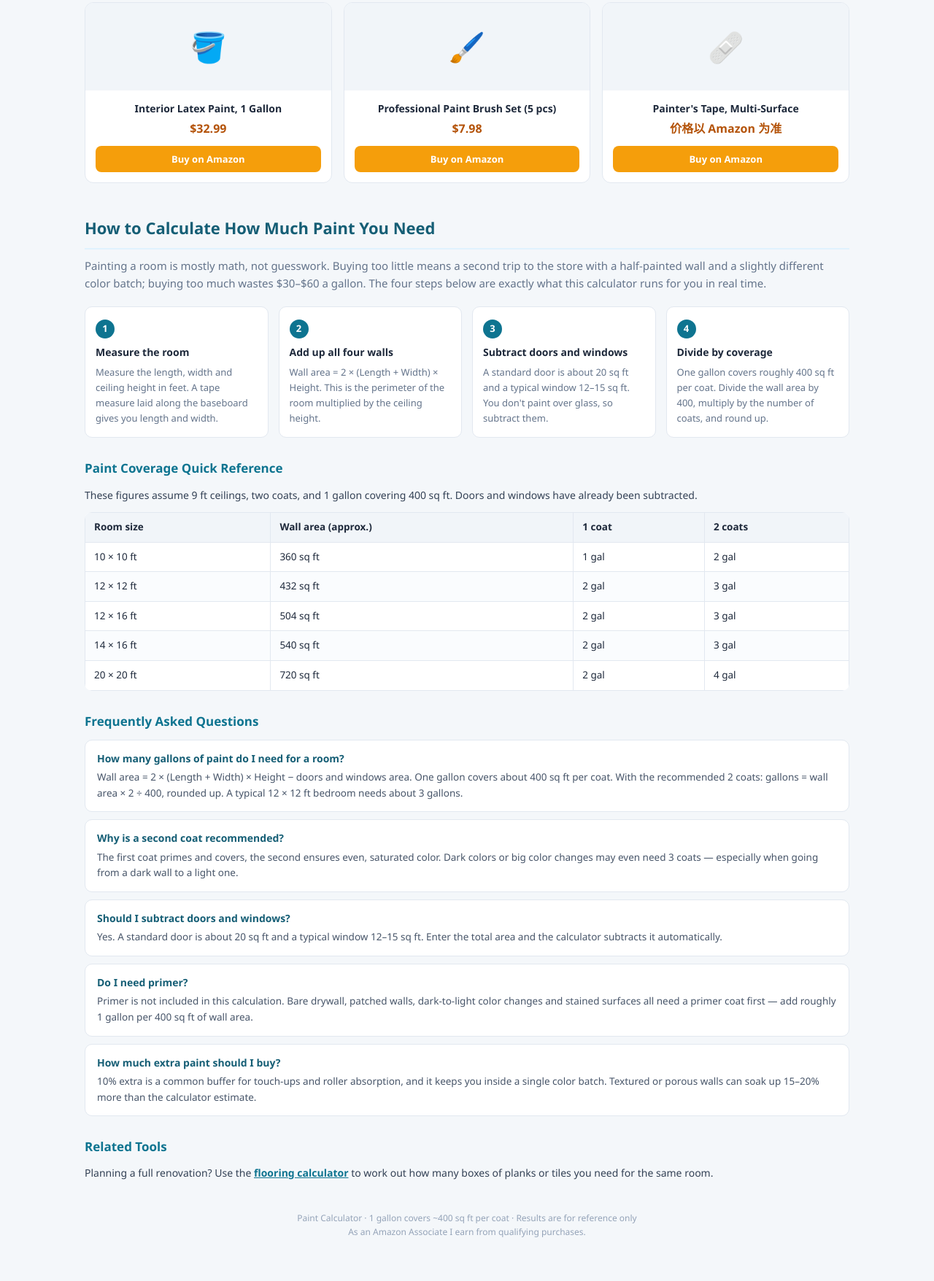
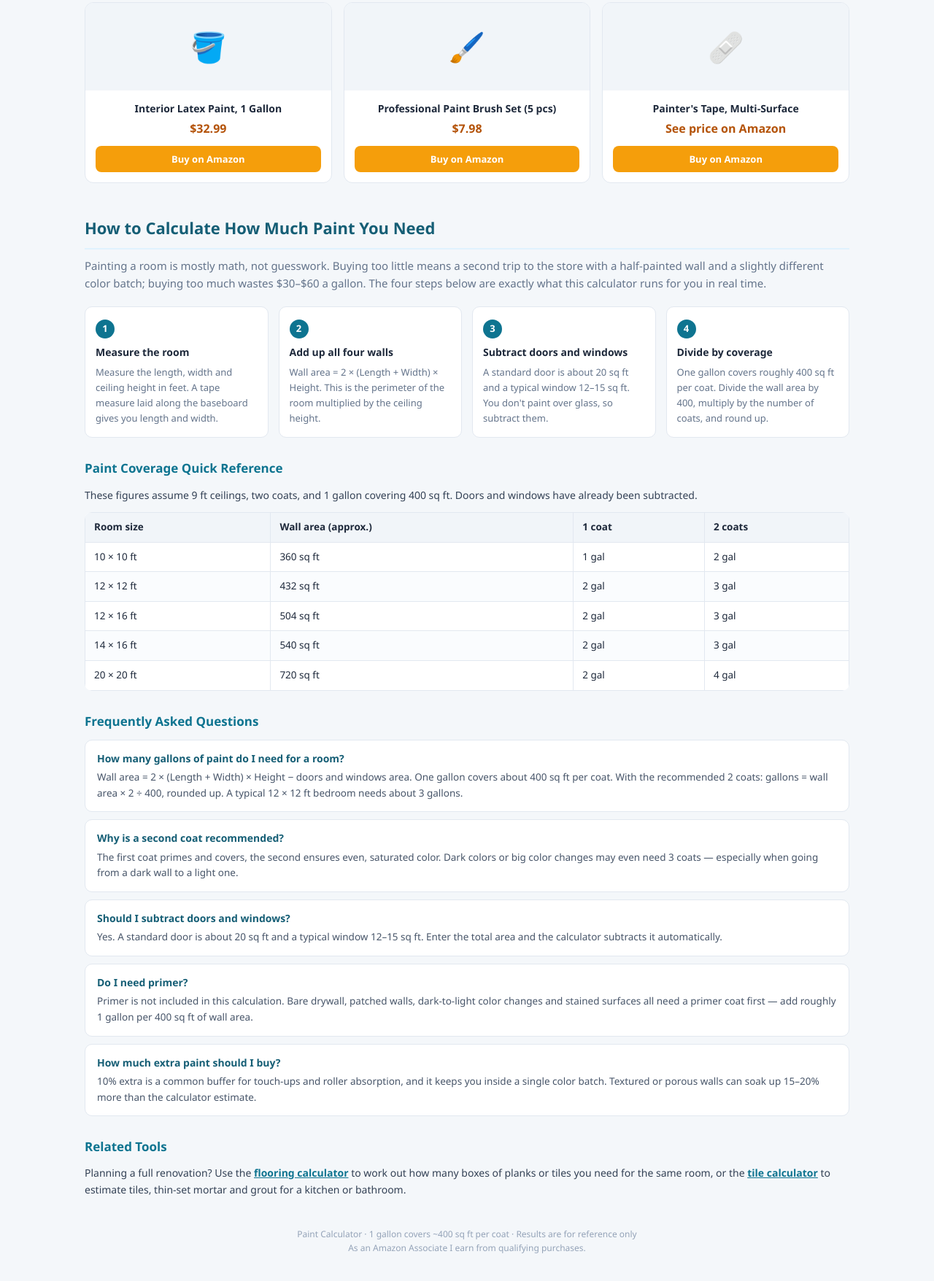
Before and after one commit to Zihuai2026/paint-calculator, a plain HTML site: page en/index.html in a window 1280 px wide. Shown: the part 904-2660 px from the top of the page at 73% size. Drawn offline with Linux system fonts and the light colour scheme.

Commit message:
fix(en): replace leftover Chinese price text with English, add tile calculator to related-tools links, use ASCII brackets in copy text

```diff
--- a/en/index.html
+++ b/en/index.html
@@ -397,7 +397,7 @@ footer { text-align: center; font-size: 12px; color: #94a3b8; margin-top: 40px;
         <div class="goods-img">🩹</div>
         <div class="goods-body">
           <div class="g-name">Painter's Tape, Multi-Surface</div>
-          <div class="g-price">价格以 Amazon 为准</div>
+          <div class="g-price">See price on Amazon</div>
           <a href="https://www.amazon.com/dp/B0C7PZWCCT?tag=paintcalc20-20" target="_blank" rel="nofollow sponsored">Buy on Amazon</a>
         </div>
       </div>
@@ -510,7 +510,9 @@ footer { text-align: center; font-size: 12px; color: #94a3b8; margin-top: 40px;
     <p>
       Planning a full renovation? Use the
       <a href="../flooring/" style="color:var(--primary);font-weight:600">flooring calculator</a>
-      to work out how many boxes of planks or tiles you need for the same room.
+      to work out how many boxes of planks or tiles you need for the same room, or the
+      <a href="../tile/" style="color:var(--primary);font-weight:600">tile calculator</a>
+      to estimate tiles, thin-set mortar and grout for a kitchen or bathroom.
     </p>
   </section>
 
@@ -690,7 +692,7 @@ function copyText(text) {
 // ---------- Copy result ----------
 $("btnCopy").addEventListener("click", function () {
   const text =
-    "【Paint Calculation Result】\n" +
+    "[Paint Calculation Result]\n" +
     "Room: " + inputLen.value + " × " + inputWid.value + " × " + inputHei.value + " ft\n" +
     "Doors & windows: " + (inputOpen.value || 0) + " sq ft\n" +
     "Coats: " + inputCoats.value + "\n" +
```
